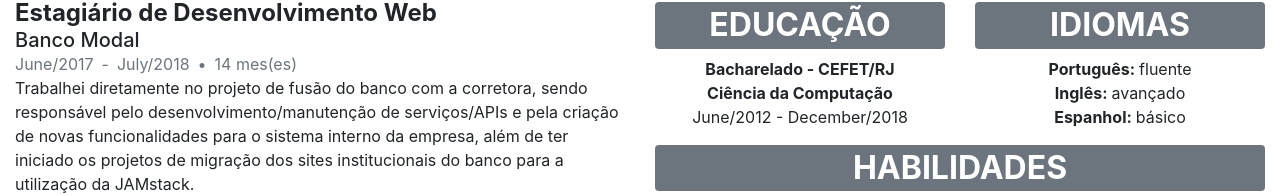
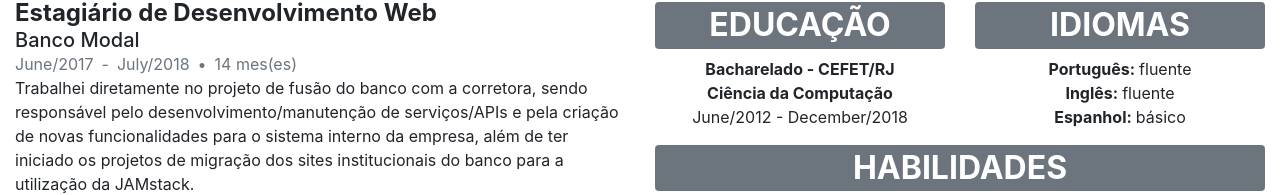
Before and after one commit to marco-carvalho/resume, a Vue app: page / in a window 1280 px wide. Shown: the part 300-495 px from the top of the page. Built offline with nearby package versions, Linux system fonts and the light colour scheme.

Commit message:
upgrade english level

```diff
--- a/src/components/Languages.vue
+++ b/src/components/Languages.vue
@@ -19,7 +19,7 @@ export default {
         },
         {
           name: 'Inglês',
-          level: 'avançado'
+          level: 'fluente'
         },
         {
           name: 'Espanhol',
```
